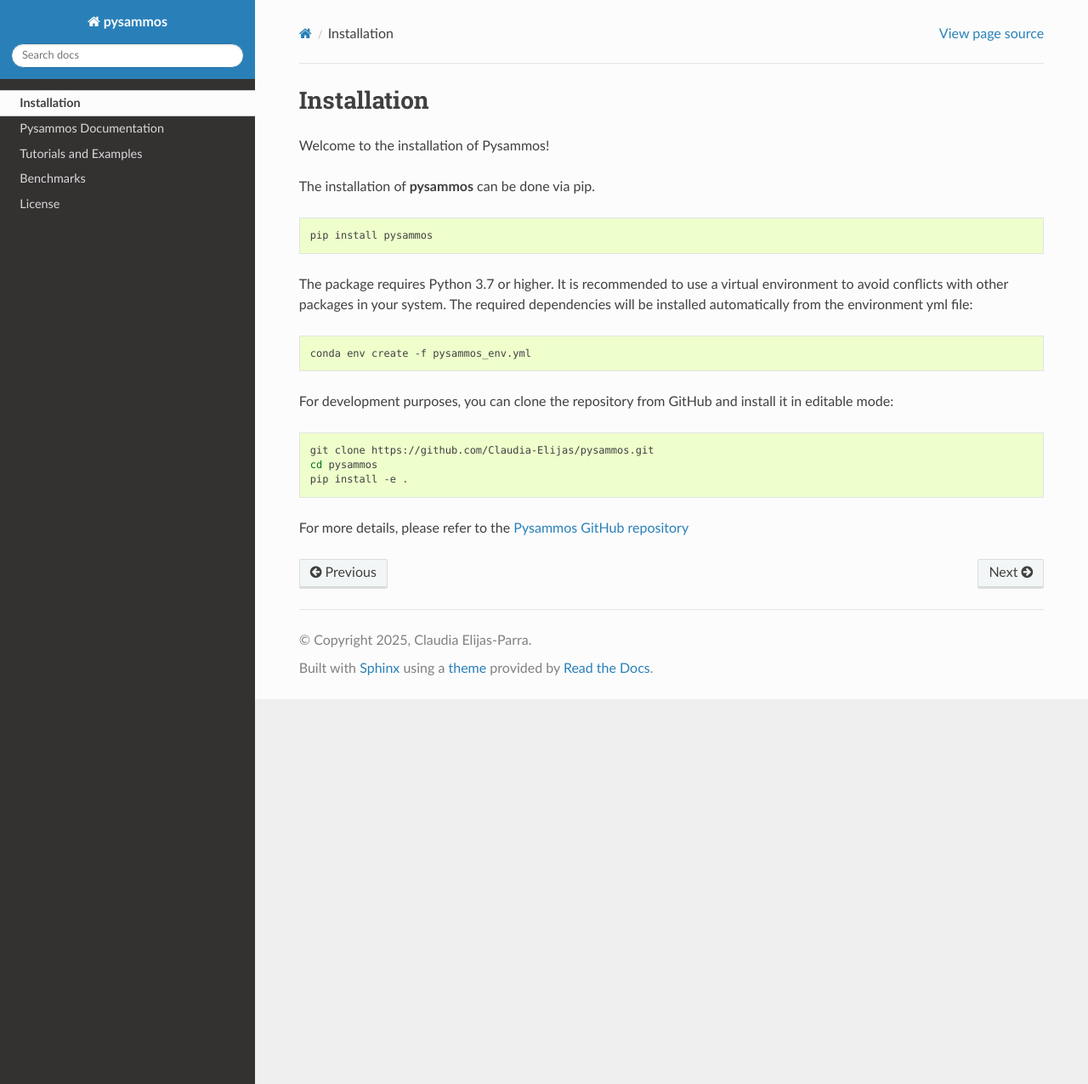
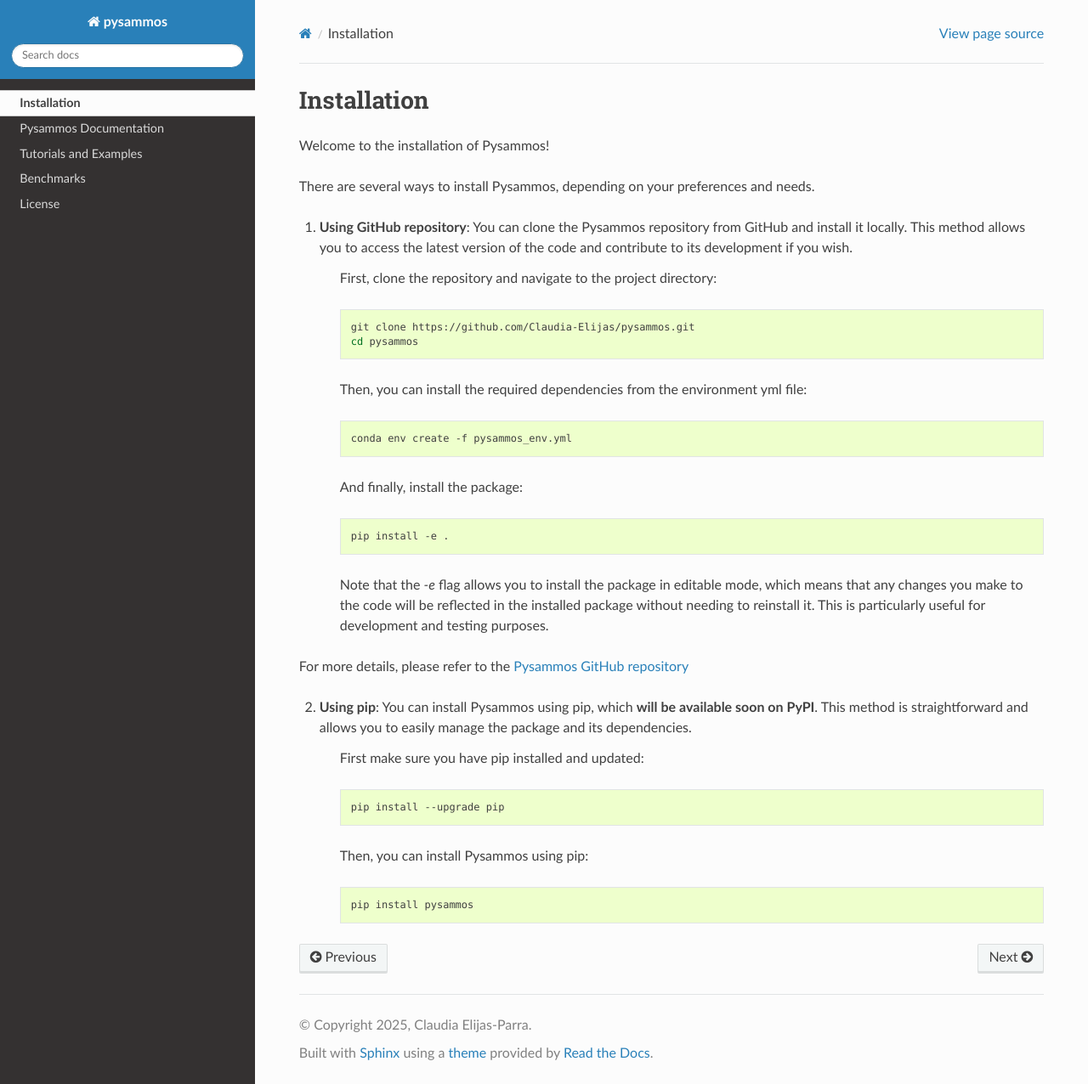
Before and after one commit to Claudia-Elijas/pysammos, a Sphinx documentation site: the page built from docs/installation.rst, in a window 1280 px wide and 1276 px high. Shown: the whole window at 85% size. Built offline with Sphinx 7.4.7 and the Read the Docs theme 3.1.0, drawn with Linux system fonts in a browser that asks for light colours.

Commit message:
changes in instalation info

```diff
--- a/docs/installation.rst
+++ b/docs/installation.rst
@@ -3,25 +3,45 @@
 
 Welcome to the installation of Pysammos!
 
-The installation of **pysammos** can be done via pip.
+There are several ways to install Pysammos, depending on your preferences and needs.
 
-.. code-block:: bash
 
-    pip install pysammos
+1. **Using GitHub repository**: You can clone the Pysammos repository from GitHub and install it locally. This method allows you to access the latest version of the code and contribute to its development if you wish.
 
-The package requires Python 3.7 or higher. It is recommended to use a virtual environment to avoid conflicts with
-other packages in your system. The required dependencies will be installed automatically from the environment yml file:
+    First, clone the repository and navigate to the project directory:
 
-.. code-block:: bash
+    .. code-block:: bash
 
-    conda env create -f pysammos_env.yml
+        git clone https://github.com/Claudia-Elijas/pysammos.git
+        cd pysammos
 
-For development purposes, you can clone the repository from GitHub and install it in editable mode:
+    Then, you can install the required dependencies from the environment yml file:
 
-.. code-block:: bash
+    .. code-block:: bash
 
-    git clone https://github.com/Claudia-Elijas/pysammos.git
-    cd pysammos
-    pip install -e .
+        conda env create -f pysammos_env.yml
+
+    And finally, install the package:
+
+    .. code-block:: bash
+
+        pip install -e .
+
+    Note that the `-e` flag allows you to install the package in editable mode, which means that any changes you make to the code will be reflected in the installed package without needing to reinstall it. This is particularly useful for development and testing purposes.
 
 For more details, please refer to the `Pysammos GitHub repository <https://github.com/Claudia-Elijas/pysammos>`_
+
+
+2. **Using pip**: You can install Pysammos using pip, which **will be available soon on PyPI**. This method is straightforward and allows you to easily manage the package and its dependencies.
+
+    First make sure you have pip installed and updated:
+
+    .. code-block:: bash
+
+        pip install --upgrade pip
+
+    Then, you can install Pysammos using pip:
+
+    .. code-block:: bash
+
+        pip install pysammos
```
Also changed, not shown: README.md (+54 -19 lines).
